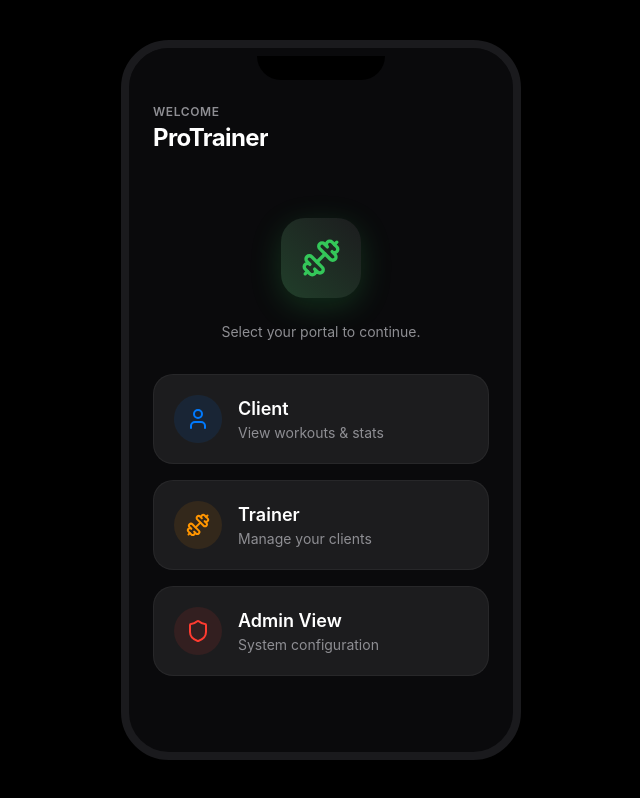
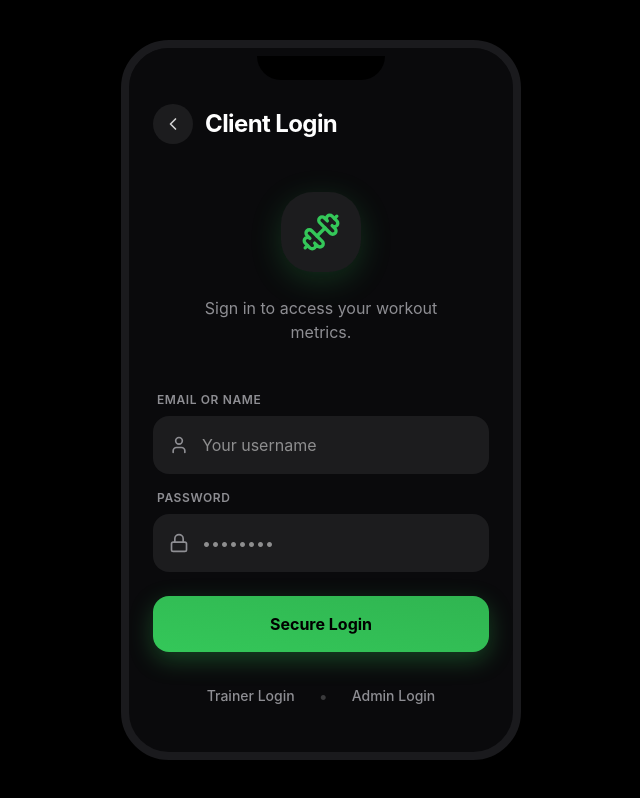
Before and after one commit to kashishinsan31/exercise-log, a React (Vite) app: page / in a window 1280 px wide. Shown: the whole page, without its empty margins (319-959 px from the left). Built offline with nearby package versions, Linux system fonts and the light colour scheme.

Commit message:
feat: rebrand to "Waiter Walk" and add splash screen
- Rename application to "Waiter Walk"
- Implement startup splash screen with 2.5s duration
- Add exercise management capabilities for admins
- Update login flow to support role selection

```diff
--- a/index.html
+++ b/index.html
@@ -3,7 +3,7 @@
   <head>
     <meta charset="UTF-8" />
     <meta name="viewport" content="width=device-width, initial-scale=1.0" />
-    <title>My Google AI Studio App</title>
+    <title>Waiter Walk</title>
     <script>
       // Prevent "Cannot set property fetch of #<Window> which has only a getter"
       // This happens when a polyfill (like formdata-polyfill or cross-fetch) tries to overwrite window.fetch
--- a/metadata.json
+++ b/metadata.json
@@ -1,5 +1,5 @@
 {
-  "name": "Trainer Log Book",
+  "name": "Waiter Walk",
   "description": "An application for trainers to log client exercises directly to Google Sheets by muscle group.",
   "requestFramePermissions": [],
   "majorCapabilities": ["MAJOR_CAPABILITY_SERVER_SIDE_GEMINI_API"]
--- a/src/App.tsx
+++ b/src/App.tsx
@@ -7,99 +7,73 @@ import { MobileNativeLayout } from './components/MobileNativeLayout';
 import { motion } from 'motion/react';
 
 export default function App() {
-  const [role, setRole] = useState<'none' | 'trainer' | 'client' | 'admin'>('none');
+  const [role, setRole] = useState<'splash' | 'none' | 'trainer' | 'client' | 'admin'>('splash');
 
   useEffect(() => {
+    // Show splash screen for 2.5 seconds
+    const t = setTimeout(() => {
       const savedSession = localStorage.getItem('protrainer_session');
       if (savedSession) {
         try {
           const { role: savedRole } = JSON.parse(savedSession);
-        if (savedRole) setRole(savedRole);
+          if (savedRole) {
+             setRole(savedRole);
+             return;
+          }
         } catch (e) {}
       }
+      setRole('client'); // Default explicitly to client login after splash
+    }, 2500);
+    return () => clearTimeout(t);
   }, []);
 
   const handleLogout = () => {
     localStorage.removeItem('protrainer_session');
-    setRole('none');
+    setRole('client');
   };
+
+  if (role === 'splash') {
+     return (
+       <div className="flex flex-col items-center justify-center h-[100dvh] w-full bg-[#0A0A0C]">
+          <motion.div
+            initial={{ scale: 0.8, opacity: 0 }}
+            animate={{ scale: 1, opacity: 1 }}
+            transition={{ duration: 0.8, ease: "easeOut" }}
+            className="w-48 h-48 bg-white rounded-full flex flex-col items-center justify-center shadow-[0_8px_32px_rgba(255,255,255,0.1)] overflow-hidden border-[8px] border-black relative mb-8"
+          >
+            <img
+               src="/logo.png"
+               alt="Waiter Walk Logo"
+               className="object-cover w-full h-full absolute inset-0 z-20"
+               onError={(e) => {
+                 (e.target as HTMLImageElement).style.display = 'none';
+                 const nextSibling = (e.target as HTMLImageElement).nextElementSibling as HTMLElement;
+                 if (nextSibling) nextSibling.style.display = 'flex';
+               }}
+            />
+            <div className="hidden absolute inset-0 bg-[#0A0A0C] flex-col items-center justify-center z-10">
+               <Dumbbell className="w-16 h-16 text-white mb-2" />
+            </div>
+          </motion.div>
+          <motion.span
+            initial={{ y: 20, opacity: 0 }}
+            animate={{ y: 0, opacity: 1 }}
+            transition={{ delay: 0.4, duration: 0.6 }}
+            className="text-white text-2xl font-black tracking-widest text-center leading-none mt-4 uppercase"
+          >
+            Waiter Walk
+          </motion.span>
+       </div>
+     );
+  }
 
   if (role === 'admin') {
     return <AdminApp onBack={handleLogout} />;
-  }
-
-  if (role === 'client') {
-    return <ClientApp onBack={handleLogout} />;
   }
 
   if (role === 'trainer') {
     return <TrainerApp onBack={handleLogout} />;
   }
 
-  return (
-    <MobileNativeLayout
-      title="ProTrainer"
-      subtitle="Welcome"
-    >
-      <div className="flex flex-col items-center justify-center mt-12 mb-8">
-         <div className="w-20 h-20 bg-[#1C1C1E] rounded-3xl flex items-center justify-center shadow-[0_8px_32px_rgba(52,199,89,0.2)] mb-6 overflow-hidden relative">
-            <div className="absolute inset-0 bg-gradient-to-tr from-[#34C759]/20 to-transparent"></div>
-            <Dumbbell className="w-10 h-10 text-[#34C759] relative z-10" />
-         </div>
-         <h2 className="text-[#8e8e93] text-sm text-center max-w-[250px]">
-           Select your portal to continue.
-         </h2>
-      </div>
-
-      <div className="space-y-4 w-full">
-        <motion.button
-          whileTap={{ scale: 0.98 }}
-          onClick={() => setRole('client')}
-          className="w-full flex items-center justify-between bg-[#1C1C1E] rounded-[20px] p-5 border border-white/5"
-        >
-          <div className="flex items-center gap-4">
-             <div className="w-12 h-12 rounded-full bg-[#007AFF]/10 flex items-center justify-center">
-                <UserIcon className="w-6 h-6 text-[#007AFF]" />
-             </div>
-             <div className="text-left">
-               <div className="text-white font-semibold text-lg">Client</div>
-               <div className="text-[#8e8e93] text-sm">View workouts & stats</div>
-             </div>
-          </div>
-        </motion.button>
-
-        <motion.button
-          whileTap={{ scale: 0.98 }}
-          onClick={() => setRole('trainer')}
-          className="w-full flex items-center justify-between bg-[#1C1C1E] rounded-[20px] p-5 border border-white/5"
-        >
-          <div className="flex items-center gap-4">
-             <div className="w-12 h-12 rounded-full bg-[#FF9500]/10 flex items-center justify-center">
-                <Dumbbell className="w-6 h-6 text-[#FF9500]" />
-             </div>
-             <div className="text-left">
-               <div className="text-white font-semibold text-lg">Trainer</div>
-               <div className="text-[#8e8e93] text-sm">Manage your clients</div>
-             </div>
-          </div>
-        </motion.button>
-
-        <motion.button
-          whileTap={{ scale: 0.98 }}
-          onClick={() => setRole('admin')}
-          className="w-full flex items-center justify-between bg-[#1C1C1E] rounded-[20px] p-5 border border-white/5"
-        >
-          <div className="flex items-center gap-4">
-             <div className="w-12 h-12 rounded-full bg-[#FF3B30]/10 flex items-center justify-center">
-                <Shield className="w-6 h-6 text-[#FF3B30]" />
-             </div>
-             <div className="text-left">
-               <div className="text-white font-semibold text-lg">Admin View</div>
-               <div className="text-[#8e8e93] text-sm">System configuration</div>
-             </div>
-          </div>
-        </motion.button>
-      </div>
-    </MobileNativeLayout>
-  );
+  return <ClientApp onBack={handleLogout} onSwitchRole={(r) => setRole(r)} />;
 }
--- a/src/components/AdminApp.tsx
+++ b/src/components/AdminApp.tsx
@@ -1,6 +1,6 @@
 import React, { useState, useEffect } from 'react';
 import { Shield, LogOut, Plus, Users, Dumbbell, Activity, LineChart as LineChartIcon, Loader2, Database, Link as LinkIcon, UserPlus, Trash2, Edit2, X, Check, Search, Menu } from 'lucide-react';
-import { fetchAllClients, fetchAllTrainers, fetchClientLogs, fetchClientMeasurements, ClientProfile, ExerciseLog, BodyMeasurement, initializeDatabase, addTrainer, addClient, deleteTrainerRecord, deleteClientRecord, updateTrainer, updateClient } from '../lib/db';
+import { fetchAllClients, fetchAllTrainers, fetchClientLogs, fetchClientMeasurements, fetchExercises, addExerciseRecord, deleteExerciseRecord, ClientProfile, ExerciseLog, BodyMeasurement, initializeDatabase, addTrainer, addClient, deleteTrainerRecord, deleteClientRecord, updateTrainer, updateClient } from '../lib/db';
 import { ClientDashboard } from './ClientDashboard';
 import { MobileNativeLayout, MobileTabItem } from './MobileNativeLayout';
 
@@ -10,17 +10,24 @@ interface TrackedTrainer {
   email: string;
 }
 
+interface ExerciseItem {
+  id?: string;
+  name: string;
+  group: string;
+}
+
 export function AdminApp({ onBack }: { onBack: () => void }) {
   const [password, setPassword] = useState('');
   const [isAuthenticated, setIsAuthenticated] = useState(false);
   const [error, setError] = useState(false);
 
-  const [activeTab, setActiveTab] = useState<'trainers' | 'clients' | 'overview'>('trainers');
+  const [activeTab, setActiveTab] = useState<'trainers' | 'clients' | 'exercises' | 'overview'>('trainers');
 
   // Dash State
   const [dbSpreadsheetId, setDbSpreadsheetId] = useState<string>('');
   const [trainers, setTrainers] = useState<TrackedTrainer[]>([]);
   const [clients, setClients] = useState<ClientProfile[]>([]);
+  const [exercises, setExercises] = useState<ExerciseItem[]>([]);
 
   const [isAddingDB, setIsAddingDB] = useState(false);
   const [addDBError, setAddDBError] = useState('');
@@ -43,6 +50,12 @@ export function AdminApp({ onBack }: { onBack: () => void }) {
   const [newClientDob, setNewClientDob] = useState('');
   const [newClientHeight, setNewClientHeight] = useState('');
   const [isAddingClient, setIsAddingClient] = useState(false);
+
+  // Add Exercise State
+  const [showAddExercise, setShowAddExercise] = useState(false);
+  const [newExerciseName, setNewExerciseName] = useState('');
+  const [newExerciseGroup, setNewExerciseGroup] = useState('');
+  const [isAddingExercise, setIsAddingExercise] = useState(false);
 
   // Edit Trainer State
   const [editingTrainerEmail, setEditingTrainerEmail] = useState<string | null>(null);
@@ -91,8 +104,10 @@ export function AdminApp({ onBack }: { onBack: () => void }) {
       try {
           const tData = await fetchAllTrainers();
           const cData = await fetchAllClients();
+          const eData = await fetchExercises();
           setTrainers(tData || []);
           setClients(cData || []);
+          setExercises(eData || []);
           setAddDBError('');
       } catch (err: any) {
          console.error('Failed to load system data:', err);
@@ -158,7 +173,37 @@ export function AdminApp({ onBack }: { onBack: () => void }) {
       }
   };
 
+  const handleAddExercise = async (e: React.FormEvent) => {
+      e.preventDefault();
+      if (!newExerciseName || !newExerciseGroup) return;
+      setIsAddingExercise(true);
+      try {
+          await addExerciseRecord({ name: newExerciseName, group: newExerciseGroup });
+          await loadSystemData();
+          setShowAddExercise(false);
+          setNewExerciseName('');
+          setNewExerciseGroup('');
+      } catch (err: any) {
+          alert('Error adding exercise: ' + err.message);
+      } finally {
+          setIsAddingExercise(false);
+      }
+  };
+
+  const handleDeleteExercise = async (e: React.MouseEvent, id?: string) => {
+      e.stopPropagation();
+      if (!id) return;
+      if (!confirm('Are you sure you want to delete this exercise?')) return;
+      try {
+          await deleteExerciseRecord(id);
+          setExercises(prev => prev.filter(ex => ex.id !== id));
+      } catch (err: any) {
+          alert(err.message);
+      }
+  };
+
   const handleDeleteTrainer = async (e: React.MouseEvent, email: string) => { e.stopPropagation(); if (!confirm('Are you sure you want to delete trainer ' + email + '?')) return; try { await deleteTrainerRecord(email); setTrainers(prev => prev.filter(t => t.email !== email)); if (selectedTrainer?.email === email) { setSelectedTrainer(null); setTrainerClients([]); } } catch (err: any) { alert(err.message); } };
+
   const handleDeleteClient = async (e: React.MouseEvent, name: string, trainerEmail: string) => { e.stopPropagation(); if (!confirm('Are you sure you want to delete client ' + name + '?')) return; try { await deleteClientRecord(name, trainerEmail); setClients(prev => prev.filter(c => !(c.name === name && c.trainerEmail === trainerEmail))); if (selectedTrainer?.email === trainerEmail) { setTrainerClients(prev => prev.filter(c => c.name !== name)); } if (selectedClient?.name === name) { setSelectedClient(null); } } catch (err: any) { alert(err.message); } };
 
   const handleEditTrainerSave = async (e: React.MouseEvent | React.FormEvent, email: string) => {
@@ -309,6 +354,7 @@ export function AdminApp({ onBack }: { onBack: () => void }) {
         <>
           <MobileTabItem icon={<Dumbbell />} label="Trainers" isActive={activeTab === 'trainers'} onClick={() => setActiveTab('trainers')} activeColor="text-[#FF3B30]" />
           <MobileTabItem icon={<Users />} label="Clients" isActive={activeTab === 'clients'} onClick={() => setActiveTab('clients')} activeColor="text-[#FF3B30]" />
+          <MobileTabItem icon={<Activity />} label="Exercises" isActive={activeTab === 'exercises'} onClick={() => setActiveTab('exercises')} activeColor="text-[#FF3B30]" />
         </>
       }
     >
@@ -356,12 +402,21 @@ export function AdminApp({ onBack }: { onBack: () => void }) {
              {trainers.map((t, idx) => (
                 <div key={idx} className="bg-[#1C1C1E] rounded-2xl p-4 border border-white/5 flex flex-col gap-3">
                   {editingTrainerEmail === t.email ? (
-                     <div className="space-y-2">
-                        <input type="text" placeholder="Name" value={editTrainerName} onChange={e => setEditTrainerName(e.target.value)} className="w-full text-sm bg-[#0A0A0C] border border-white/10 rounded-lg px-3 py-2 text-white" />
-                        <input type="password" placeholder="New Password" value={editTrainerPassword} onChange={e => setEditTrainerPassword(e.target.value)} className="w-full text-sm bg-[#0A0A0C] border border-white/10 rounded-lg px-3 py-2 text-white" />
-                        <div className="flex gap-2 justify-end">
-                          <button onClick={() => setEditingTrainerEmail(null)} className="p-2 text-[#8e8e93]"><X className="w-5 h-5"/></button>
-                          <button onClick={(e) => handleEditTrainerSave(e, t.email)} className="p-2 text-[#34C759]"><Check className="w-5 h-5"/></button>
+                     <div className="space-y-4 bg-[#0A0A0C] p-4 rounded-xl border border-white/10">
+                        <div className="flex justify-between items-center bg-transparent border-none">
+                            <h4 className="text-white text-sm font-bold uppercase tracking-wider">Edit Trainer Profile</h4>
+                        </div>
+                        <div className="space-y-1">
+                          <label className="text-[10px] text-[#8e8e93] font-bold uppercase ml-1">Trainer Name</label>
+                          <input type="text" placeholder="Name" value={editTrainerName} onChange={e => setEditTrainerName(e.target.value)} className="w-full text-sm bg-[#1C1C1E] border border-white/10 rounded-lg px-4 py-3 text-white focus:border-[#FF3B30] outline-none" />
+                        </div>
+                        <div className="space-y-1">
+                          <label className="text-[10px] text-[#8e8e93] font-bold uppercase ml-1">Account Password</label>
+                          <input type="password" placeholder="Leave blank to keep current" value={editTrainerPassword} onChange={e => setEditTrainerPassword(e.target.value)} className="w-full text-sm bg-[#1C1C1E] border border-white/10 rounded-lg px-4 py-3 text-white focus:border-[#FF3B30] outline-none" />
+                        </div>
+                        <div className="flex gap-2 justify-end mt-2">
+                          <button onClick={() => setEditingTrainerEmail(null)} className="px-4 py-2 border border-[#8e8e93]/30 text-[#8e8e93] text-sm font-bold rounded-lg hover:text-white hover:bg-white/5 transition-colors">Cancel</button>
+                          <button onClick={(e) => handleEditTrainerSave(e, t.email)} className="px-4 py-2 bg-[#FF3B30] text-white text-sm font-bold rounded-lg hover:bg-[#FF3B30]/90 transition-colors shadow-sm">Save Changes</button>
                         </div>
                      </div>
                   ) : (
@@ -391,7 +446,7 @@ export function AdminApp({ onBack }: { onBack: () => void }) {
              )}
           </div>
         </div>
-      ) : (
+      ) : activeTab === 'clients' ? (
         <div className="space-y-6 pb-20">
           <div className="flex justify-between items-center bg-[#1C1C1E] p-4 rounded-2xl border border-white/5">
             <div>
@@ -429,14 +484,33 @@ export function AdminApp({ onBack }: { onBack: () => void }) {
                return (
                <div key={idx} className="bg-[#1C1C1E] rounded-2xl p-4 border border-white/5 flex flex-col gap-3">
                  {editingClientKey === cKey ? (
-                    <div className="space-y-2">
-                       <input type="text" placeholder="Phone" value={editClientPhone} onChange={e => setEditClientPhone(e.target.value)} className="w-full text-sm bg-[#0A0A0C] border border-white/10 rounded-lg px-3 py-2 text-white" />
-                       <input type="date" placeholder="DOB" value={editClientDob} onChange={e => setEditClientDob(e.target.value)} className="w-full text-sm bg-[#0A0A0C] border border-white/10 rounded-lg px-3 py-2 text-white" />
-                       <input type="text" placeholder="Height" value={editClientHeight} onChange={e => setEditClientHeight(e.target.value)} className="w-full text-sm bg-[#0A0A0C] border border-white/10 rounded-lg px-3 py-2 text-white" />
-                       <input type="password" placeholder="New Password" value={editClientPassword} onChange={e => setEditClientPassword(e.target.value)} className="w-full text-sm bg-[#0A0A0C] border border-white/10 rounded-lg px-3 py-2 text-white" />
-                       <div className="flex gap-2 justify-end">
-                         <button onClick={() => setEditingClientKey(null)} className="p-2 text-[#8e8e93]"><X className="w-5 h-5"/></button>
-                         <button onClick={(e) => handleEditClientSave(e, c.name, c.trainerEmail)} className="p-2 text-[#34C759]"><Check className="w-5 h-5"/></button>
+                    <div className="space-y-4 bg-[#0A0A0C] p-4 rounded-xl border border-white/10">
+                       <div className="flex justify-between items-center">
+                           <h4 className="text-white text-sm font-bold uppercase tracking-wider">Edit Client Profile</h4>
+                       </div>
+                       <div className="grid grid-cols-2 gap-3">
+                         <div className="space-y-1">
+                           <label className="text-[10px] text-[#8e8e93] font-bold uppercase ml-1">Phone</label>
+                           <input type="text" placeholder="Phone" value={editClientPhone} onChange={e => setEditClientPhone(e.target.value)} className="w-full text-sm bg-[#1C1C1E] border border-white/10 rounded-lg px-4 py-3 text-white focus:border-[#007AFF] outline-none" />
+                         </div>
+                         <div className="space-y-1">
+                           <label className="text-[10px] text-[#8e8e93] font-bold uppercase ml-1">Date of Birth</label>
+                           <input type="date" value={editClientDob} onChange={e => setEditClientDob(e.target.value)} className="w-full text-sm bg-[#1C1C1E] border border-white/10 rounded-lg px-4 py-3 text-white focus:border-[#007AFF] outline-none" />
+                         </div>
+                       </div>
+                       <div className="grid grid-cols-2 gap-3">
+                         <div className="space-y-1">
+                           <label className="text-[10px] text-[#8e8e93] font-bold uppercase ml-1">Height</label>
+                           <input type="text" placeholder="Height" value={editClientHeight} onChange={e => setEditClientHeight(e.target.value)} className="w-full text-sm bg-[#1C1C1E] border border-white/10 rounded-lg px-4 py-3 text-white focus:border-[#007AFF] outline-none" />
+                         </div>
+                         <div className="space-y-1">
+                           <label className="text-[10px] text-[#8e8e93] font-bold uppercase ml-1">Account Password</label>
+                           <input type="password" placeholder="Leave blank to keep" value={editClientPassword} onChange={e => setEditClientPassword(e.target.value)} className="w-full text-sm bg-[#1C1C1E] border border-white/10 rounded-lg px-4 py-3 text-white focus:border-[#007AFF] outline-none" />
+                         </div>
+                       </div>
+                       <div className="flex gap-2 justify-end mt-2">
+                         <button onClick={() => setEditingClientKey(null)} className="px-4 py-2 border border-[#8e8e93]/30 text-[#8e8e93] text-sm font-bold rounded-lg hover:text-white hover:bg-white/5 transition-colors">Cancel</button>
+                         <button onClick={(e) => handleEditClientSave(e, c.name, c.trainerEmail)} className="px-4 py-2 bg-[#007AFF] text-white text-sm font-bold rounded-lg hover:bg-[#007AFF]/90 transition-colors shadow-sm">Save Changes</button>
                        </div>
                     </div>
                  ) : (
@@ -458,7 +532,57 @@ export function AdminApp({ onBack }: { onBack: () => void }) {
              )}
           </div>
         </div>
-      )}
+      ) : activeTab === 'exercises' ? (
+        <div className="space-y-6 pb-20">
+          <div className="flex justify-between items-center bg-[#1C1C1E] p-4 rounded-2xl border border-white/5">
+            <div>
+              <div className="text-white font-bold">{exercises.length} Exercises</div>
+              <div className="text-[#8e8e93] text-xs">Global dictionary</div>
+            </div>
+            <button onClick={() => setShowAddExercise(!showAddExercise)} className="bg-[#FF3B30]/20 text-[#FF3B30] p-2 rounded-xl">
+              {showAddExercise ? <X className="w-5 h-5" /> : <Plus className="w-5 h-5" />}
+            </button>
+          </div>
+
+          {showAddExercise && (
+             <form onSubmit={handleAddExercise} className="bg-[#1C1C1E] p-4 rounded-2xl border border-white/5 space-y-3">
+                <h4 className="text-xs font-bold text-[#8e8e93] uppercase tracking-wider mb-2">New Exercise</h4>
+                <input type="text" placeholder="Exercise Name (e.g. Bench Press)" value={newExerciseName} onChange={e => setNewExerciseName(e.target.value)} required className="w-full bg-[#0A0A0C] border border-transparent text-white text-sm rounded-xl px-4 py-3 outline-none focus:border-[#FF3B30]" />
+                <input type="text" placeholder="Muscle Group (e.g. Chest)" value={newExerciseGroup} onChange={e => setNewExerciseGroup(e.target.value)} required className="w-full bg-[#0A0A0C] border border-transparent text-white text-sm rounded-xl px-4 py-3 outline-none focus:border-[#FF3B30]" />
+                <button type="submit" disabled={isAddingExercise} className="w-full bg-[#FF3B30] text-white font-bold py-3 rounded-xl flex justify-center items-center mt-2 disabled:opacity-50">
+                  {isAddingExercise ? <Loader2 className="w-5 h-5 animate-spin"/> : 'Add Exercise'}
+                </button>
+             </form>
+          )}
+
+          <div className="space-y-3">
+             {Object.entries(exercises.reduce((groups, ex) => {
+               if (!groups[ex.group]) groups[ex.group] = [];
+               groups[ex.group].push(ex);
+               return groups;
+             }, {} as Record<string, typeof exercises>)).map(([group, exs]) => (
+               <div key={group} className="bg-[#1C1C1E] rounded-2xl overflow-hidden border border-white/5">
+                 <div className="bg-[#0A0A0C] px-4 py-3 border-b border-white/5">
+                    <h3 className="text-[#8e8e93] text-xs font-bold uppercase tracking-wider">{group}</h3>
+                 </div>
+                 <div className="divide-y divide-white/5">
+                   {exs.map((ex, idx) => (
+                     <div key={idx} className="flex justify-between items-center p-4">
+                       <span className="text-white text-sm font-medium">{ex.name}</span>
+                       {ex.id && (
+                         <button onClick={(e) => handleDeleteExercise(e, ex.id)} className="p-2 text-[#8e8e93] hover:text-[#FF3B30] transition-colors"><Trash2 className="w-4 h-4" /></button>
+                       )}
+                     </div>
+                   ))}
+                 </div>
+               </div>
+             ))}
+             {exercises.length === 0 && !showAddExercise && (
+               <div className="text-center py-12 text-[#8e8e93] text-sm">No exercises added.</div>
+             )}
+          </div>
+        </div>
+      ) : null}
     </MobileNativeLayout>
   );
 }
--- a/src/components/ClientApp.tsx
+++ b/src/components/ClientApp.tsx
@@ -4,7 +4,7 @@ import { Loader2, Dumbbell, Lock, FileText, Activity, User, PlusCircle } from 'l
 import { ClientDashboard } from './ClientDashboard';
 import { MobileNativeLayout, MobileTabItem } from './MobileNativeLayout';
 
-export function ClientApp({ onBack }: { onBack: () => void }) {
+export function ClientApp({ onBack, onSwitchRole }: { onBack: () => void, onSwitchRole?: (role: any) => void }) {
   const [step, setStep] = useState<'login' | 'dashboard'>(() => {
     const saved = localStorage.getItem('protrainer_session');
     if (saved) {
@@ -253,6 +253,26 @@ export function ClientApp({ onBack }: { onBack: () => void }) {
         >
           {isLoading ? <Loader2 className="w-5 h-5 animate-spin" /> : 'Secure Login'}
         </button>
+
+        {onSwitchRole && (
+          <div className="mt-8 flex justify-center gap-6">
+            <button
+              type="button"
+              onClick={() => onSwitchRole('trainer')}
+              className="text-[#8e8e93] text-sm font-medium hover:text-white transition-colors"
+            >
+              Trainer Login
+            </button>
+            <span className="text-[#3a3a3c]">•</span>
+            <button
+              type="button"
+              onClick={() => onSwitchRole('admin')}
+              className="text-[#8e8e93] text-sm font-medium hover:text-white transition-colors"
+            >
+              Admin Login
+            </button>
+          </div>
+        )}
       </form>
     </MobileNativeLayout>
   );
```
Also changed, not shown: src/lib/db.ts (+9 -1 lines). Lines whose indentation alone changed are shown as unchanged.
